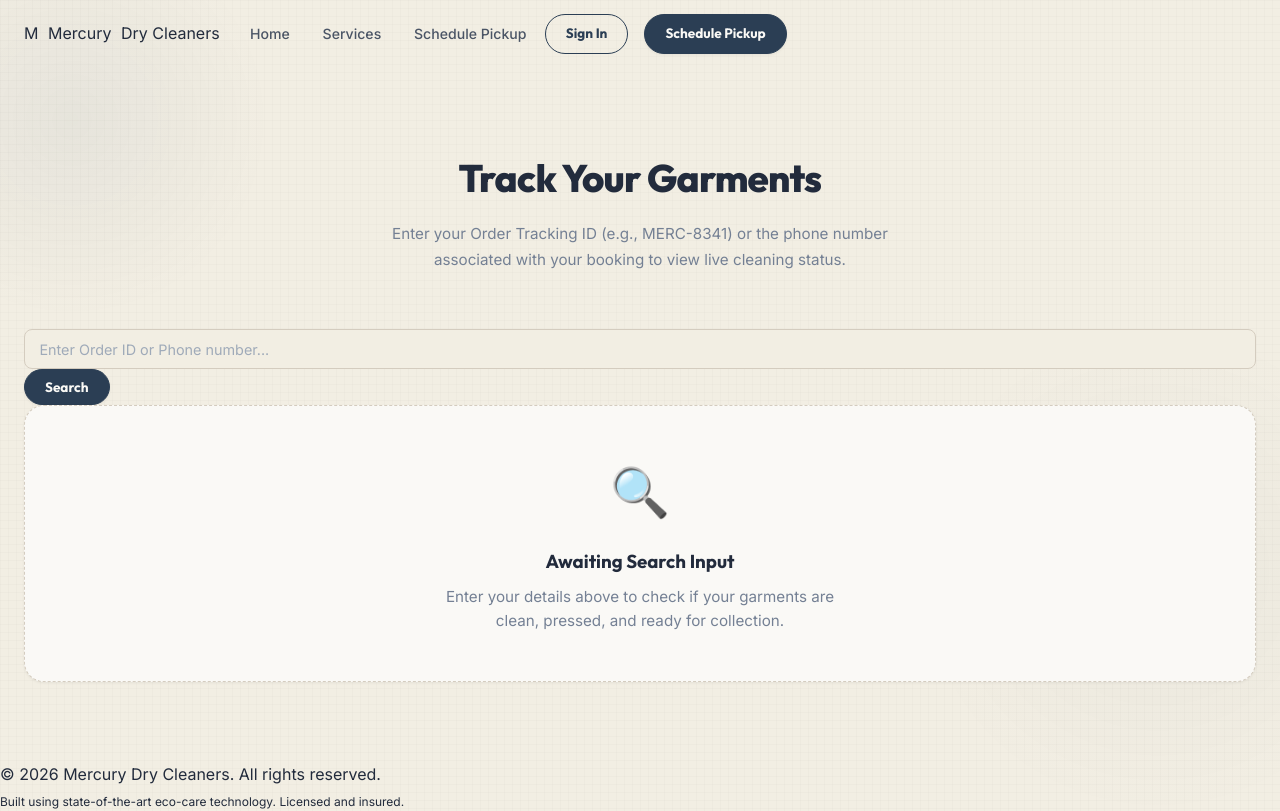
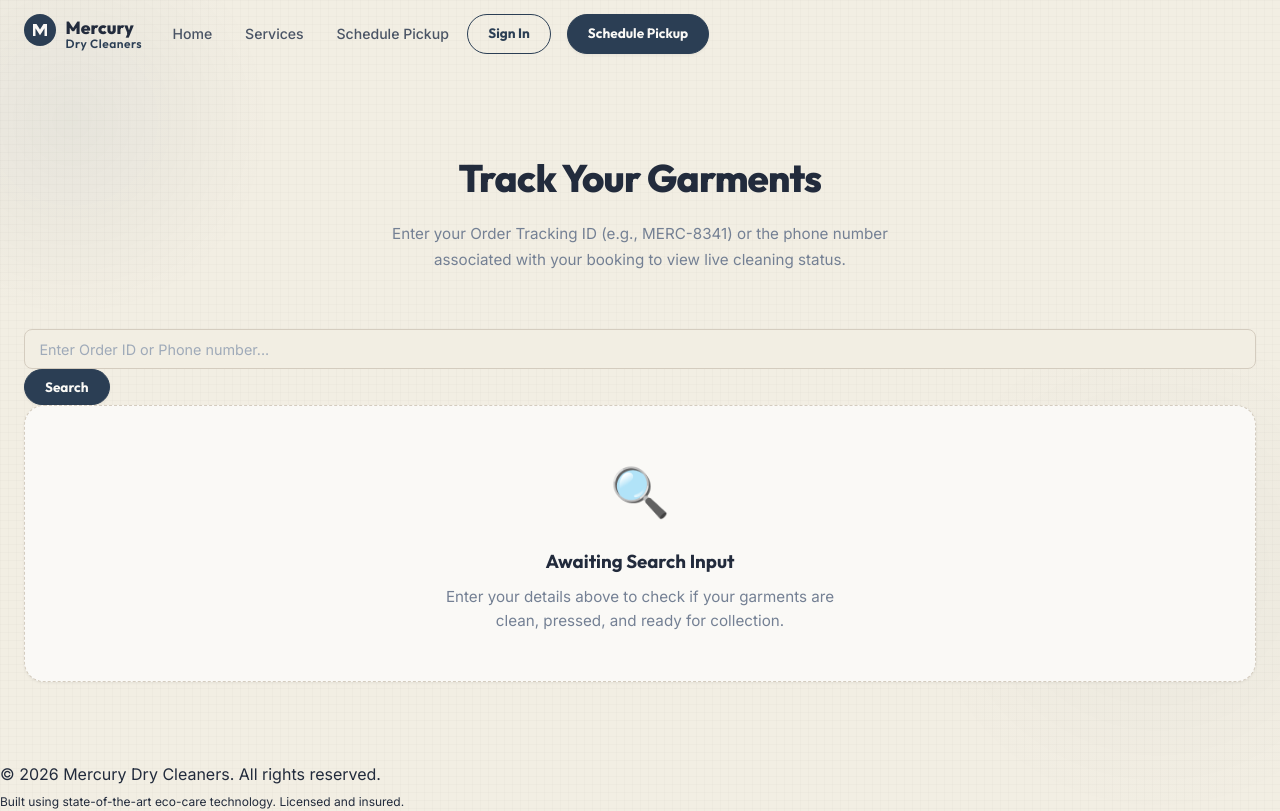
Before and after one commit to Ashutosh0606405/mercury-dry-cleaners, a website: page public/track.html in a window 1280 px wide. Drawn offline with Linux system fonts and the light colour scheme; no server answers.

Commit message:
Create custom designer M logo SVG favicon and integrate it across all navbar headers and HTML heads

```diff
--- a/public/admin-login.html
+++ b/public/admin-login.html
@@ -5,6 +5,7 @@
   <meta name="viewport" content="width=device-width, initial-scale=1.0">
   <title>Staff Login | Mercury Dry Cleaners</title>
   <link rel="stylesheet" href="css/main.css">
+  <link rel="icon" type="image/svg+xml" href="favicon.svg">
 </head>
 <body style="min-height: 100vh; display: flex; flex-direction: column; justify-content: space-between;">
   <div class="glow-bg"></div>
@@ -14,7 +15,12 @@
   <header style="background: var(--primary); padding: 0.5rem 0; box-shadow: var(--shadow-sm); border-bottom: 3px dashed rgba(255, 255, 255, 0.2);">
     <div class="navbar" style="height: 56px; display: flex; justify-content: space-between; align-items: center; max-width: 1200px; margin: 0 auto; padding: 0 1.5rem;">
       <a href="index.html" class="logo" style="display: flex; align-items: center; gap: 0.6rem; text-decoration: none; color: white;">
-        <div class="logo-icon" style="background: white; color: var(--primary); width: 32px; height: 32px; border-radius: 50%; display: flex; align-items: center; justify-content: center; font-weight: 800; font-family: var(--font-heading);">M</div>
+        <div class="logo-icon">
+          <svg width="32" height="32" viewBox="0 0 32 32" fill="none">
+            <circle cx="16" cy="16" r="16" fill="white"/>
+            <path d="M9 22V10h3.5l3.5 5.5 3.5-5.5H23v12h-2.5V14.2l-4.5 7.1-4.5-7.1V22H9z" fill="var(--primary)"/>
+          </svg>
+        </div>
         <div class="logo-text" style="color: white; font-weight: 700; font-size: 1.1rem; font-family: var(--font-heading); line-height: 1.1;">Mercury<span style="color: rgba(255,255,255,0.75); font-size: 0.75rem; font-weight: 600; display: block; letter-spacing: 0.04em;">Dry Cleaners</span></div>
       </a>
       <a href="index.html" class="btn-back-site">Back to Site</a>
--- a/public/track.html
+++ b/public/track.html
@@ -6,6 +6,7 @@
   <title>Track Garments | Mercury Dry Cleaners</title>
   <meta name="description" content="Track your dry cleaning order status in real-time. Simply enter your Order ID or phone number.">
   <link rel="stylesheet" href="css/main.css">
+  <link rel="icon" type="image/svg+xml" href="favicon.svg">
 </head>
 <body>
   <div class="glow-bg"></div>
@@ -15,8 +16,13 @@
   <header>
     <div class="navbar">
       <a href="index.html" class="logo">
-        <div class="logo-icon">M</div>
-        Mercury <span>Dry Cleaners</span>
+        <div class="logo-icon">
+          <svg width="32" height="32" viewBox="0 0 32 32" fill="none">
+            <circle cx="16" cy="16" r="16" fill="#2b3e54"/>
+            <path d="M9 22V10h3.5l3.5 5.5 3.5-5.5H23v12h-2.5V14.2l-4.5 7.1-4.5-7.1V22H9z" fill="#faf9f6"/>
+          </svg>
+        </div>
+        <div class="logo-text">Mercury<span>Dry Cleaners</span></div>
       </a>
       <nav>
         <ul class="nav-links">
```
Also changed, not shown: public/admin.html (+1 -0 lines), public/customer-login.html (+7 -1 lines), public/customer.html (+8 -2 lines), public/index.html (+3 -2 lines), public/order.html (+3 -2 lines), public/favicon.svg (added).
